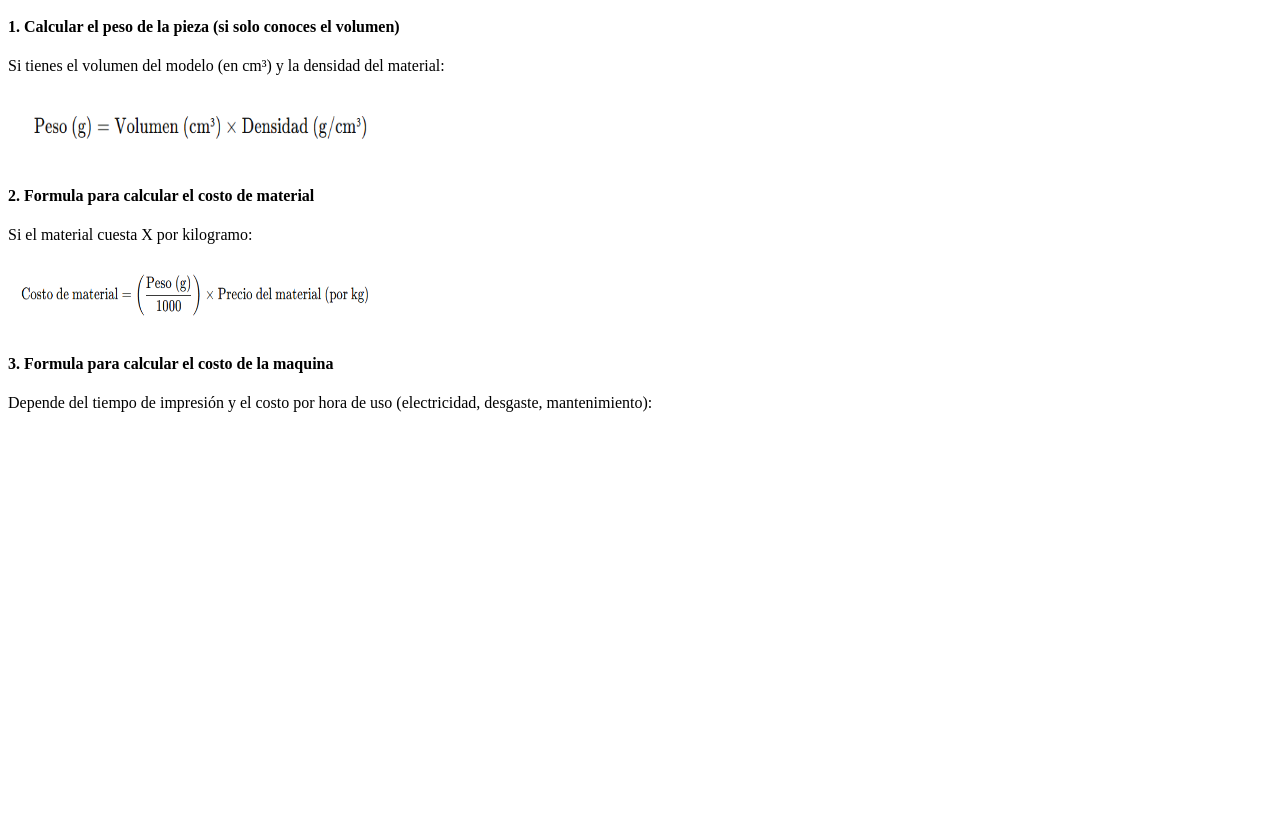
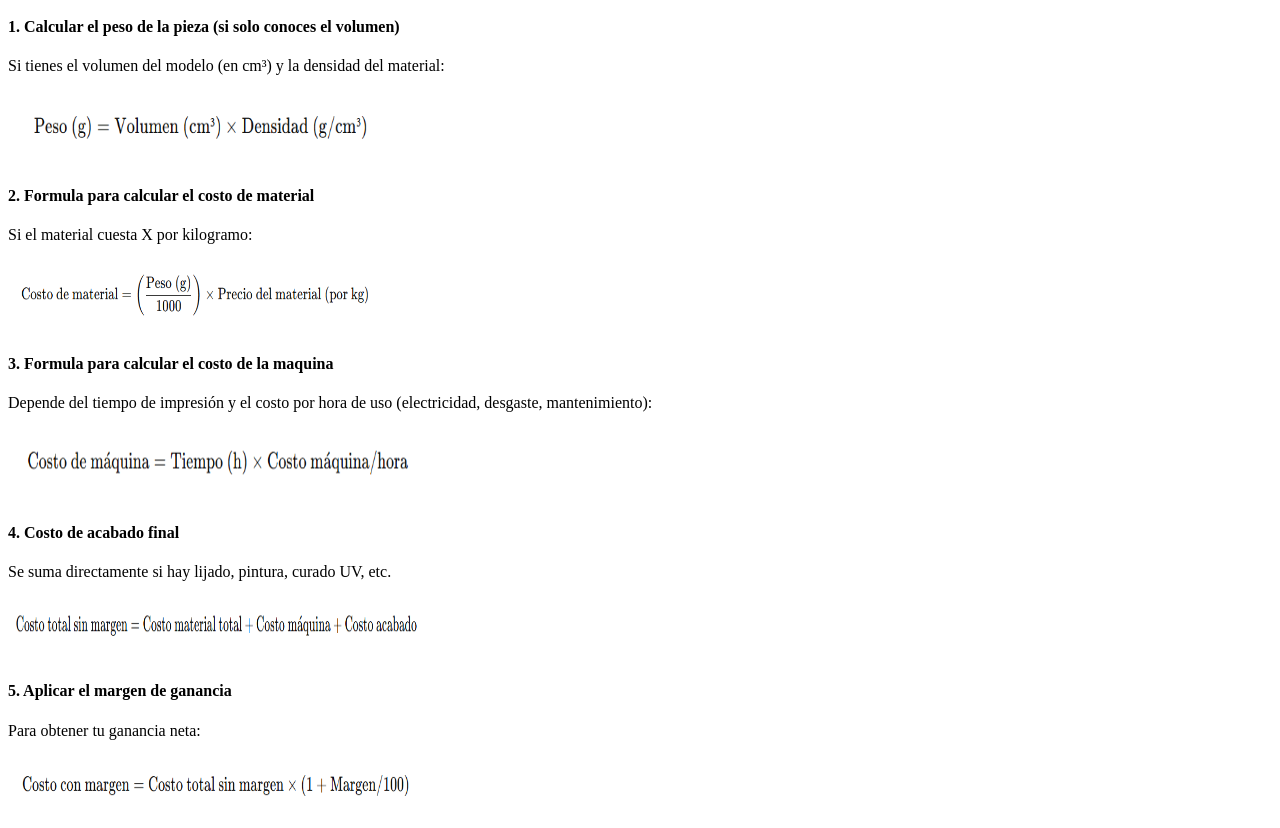
Before and after one commit to samirvivast/cotizador3d, a plain HTML site: page formula.html in a window 1280 px wide. Shown: the part 127-955 px from the top of the page. Before the commit the page ends 800 px from the top, so only its background shows below. Drawn offline with Linux system fonts and the light colour scheme.

Commit message:
Update formula.html

```diff
--- a/formula.html
+++ b/formula.html
@@ -32,6 +32,22 @@
 <p>Depende del tiempo de impresión y el costo por hora de uso (electricidad, desgaste, mantenimiento):</p>
 
 
+<img src="imagenes/formulamaqui.png" alt="Formula Peso" width="420" height="70">
+
+
+<h4>4. Costo de acabado final </h4>
+<p>Se suma directamente si hay lijado, pintura, curado UV, etc.</p>
+
+
+<img src="imagenes/costoacabado.png" alt="Formula Peso" width="420" height="60">
+
+<h4>5. Aplicar el margen de ganancia </h4>
+<p>Para obtener tu ganancia neta:</p>
+
+
+<img src="imagenes/margenganancia.png" alt="Formula Peso" width="420" height="60">
+
+
 </div><!--Fin del Div principal-->
 
 </body>
```
